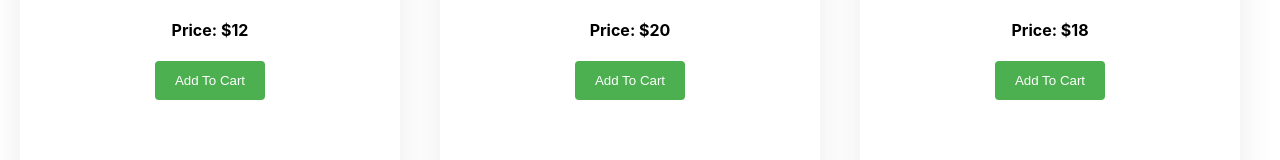
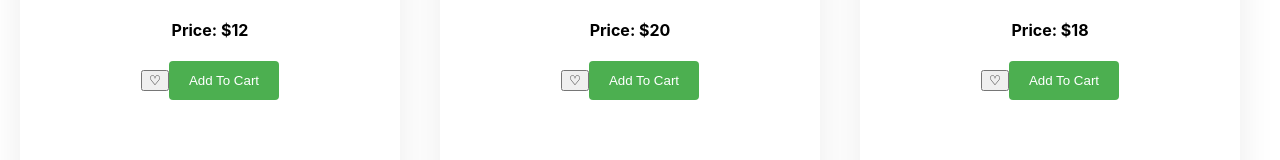
Before and after one commit to ellijs/phase2project-flatironeats, a React (Create React App) app: page /foods in a window 1280 px wide. Shown: the part 629-789 px from the top of the page. Built offline with nearby package versions, Linux system fonts and the light colour scheme; data requests are answered from the project's data file.

Commit message:
like button

```diff
--- a/src/Components/FoodCard.js
+++ b/src/Components/FoodCard.js
@@ -3,12 +3,18 @@ import FoodDetail from "./FoodDetail";
 
 function FoodCard({ food, addFoodToCart, removeFoodFromCart, review, setReview }){
     const [isClicked, setIsClicked] = useState(false)
+    const [isLiked, setIsLiked] = useState(false)
+
     function onAddFood(){
         addFoodToCart(food)
     }
 
     function onImageClick(){
         setIsClicked(!isClicked)
+    }
+
+    function onHeartClick(){
+        setIsLiked(!isLiked)
     }
 
       return(
@@ -25,8 +31,9 @@ function FoodCard({ food, addFoodToCart, removeFoodFromCart, review, setReview }
                     <h4 className="text">Price: ${food.price}</h4>
                 </div>}
                 </div>
+                {isLiked ? <button onClick={onHeartClick}>❤️</button> : <button onClick={onHeartClick}>♡</button>}
+                <button className="addToCart" onClick={onAddFood}>Add To Cart</button>
 
-                <button className="addToCart" onClick={onAddFood}>Add To Cart</button>
             </div>
         </div>
     )
```
